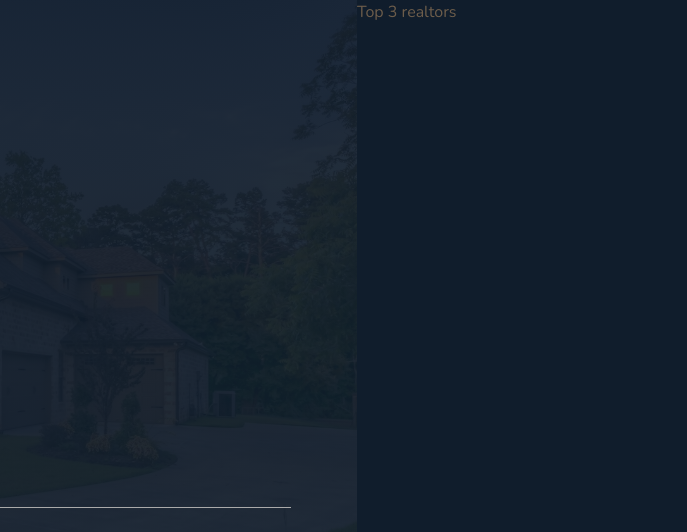
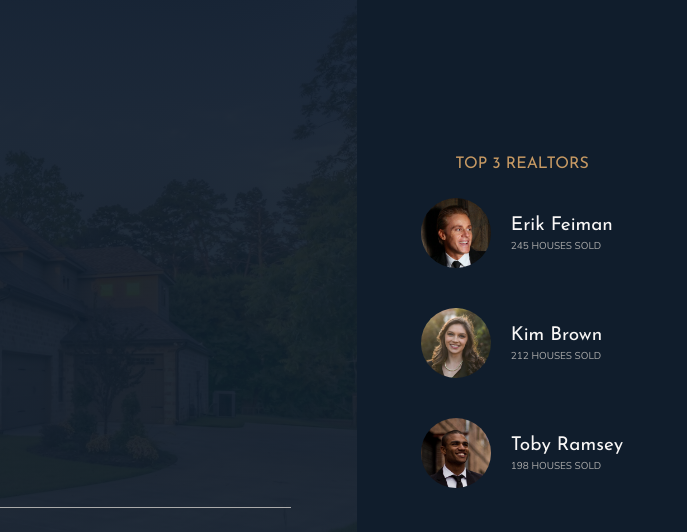
Before and after one commit to RamandeepChamba/nexter, a website: page index.html in a window 1280 px wide. Shown: the top 532 px of the page, 593-1280 px from the left. Drawn offline with nearby package versions, Linux system fonts and the light colour scheme.

Commit message:
Added realtors section

```diff
--- a/index.html
+++ b/index.html
@@ -31,7 +31,26 @@
         <img src="img/logo-bi.png" alt="Business insider logo" />
       </div>
     </header>
-    <div class="realtors">Top 3 realtors</div>
+    <div class="realtors">
+      <h3 class="heading-3">Top 3 realtors</h3>
+      <div class="realtors__list">
+        <img src="img/realtor-1.jpeg" alt="Realtor 1" class="realtors__img" />
+        <div class="realtors__details">
+          <h4 class="heading-4 heading-4--light">Erik Feiman</h4>
+          <p class="realtors__sold">245 houses sold</p>
+        </div>
+        <img src="img/realtor-2.jpeg" alt="Realtor 2" class="realtors__img" />
+        <div class="realtors__details">
+          <h4 class="heading-4 heading-4--light">Kim Brown</h4>
+          <p class="realtors__sold">212 houses sold</p>
+        </div>
+        <img src="img/realtor-3.jpeg" alt="Realtor 3" class="realtors__img" />
+        <div class="realtors__details">
+          <h4 class="heading-4 heading-4--light">Toby Ramsey</h4>
+          <p class="realtors__sold">198 houses sold</p>
+        </div>
+      </div>
+    </div>
     <!-- FEATURES -->
     <section class="features">
       <div class="feature">
--- a/sass/_realtors.scss
+++ b/sass/_realtors.scss
@@ -1,4 +1,30 @@
 .realtors {
   background-color: $color-secondary;
   grid-column: col-start 7 / full-end;
+  padding: 3rem;
+
+  display: grid;
+  align-content: center;
+  justify-content: center;
+  justify-items: center;
+  row-gap: 2rem;
+
+  &__list {
+    display: grid;
+    grid-template-columns: min-content max-content;
+    column-gap: 2rem;
+    row-gap: 5vh;
+    align-items: center;
+  }
+  &__img {
+    width: 7rem;
+    border-radius: 50%;
+    display: block;
+  }
+  &__sold {
+    text-transform: uppercase;
+    color: $color-grey-light-2;
+    margin-top: -3px;
+    font-size: 1rem;
+  }
 }
```
Also changed, not shown: css/style.css.
